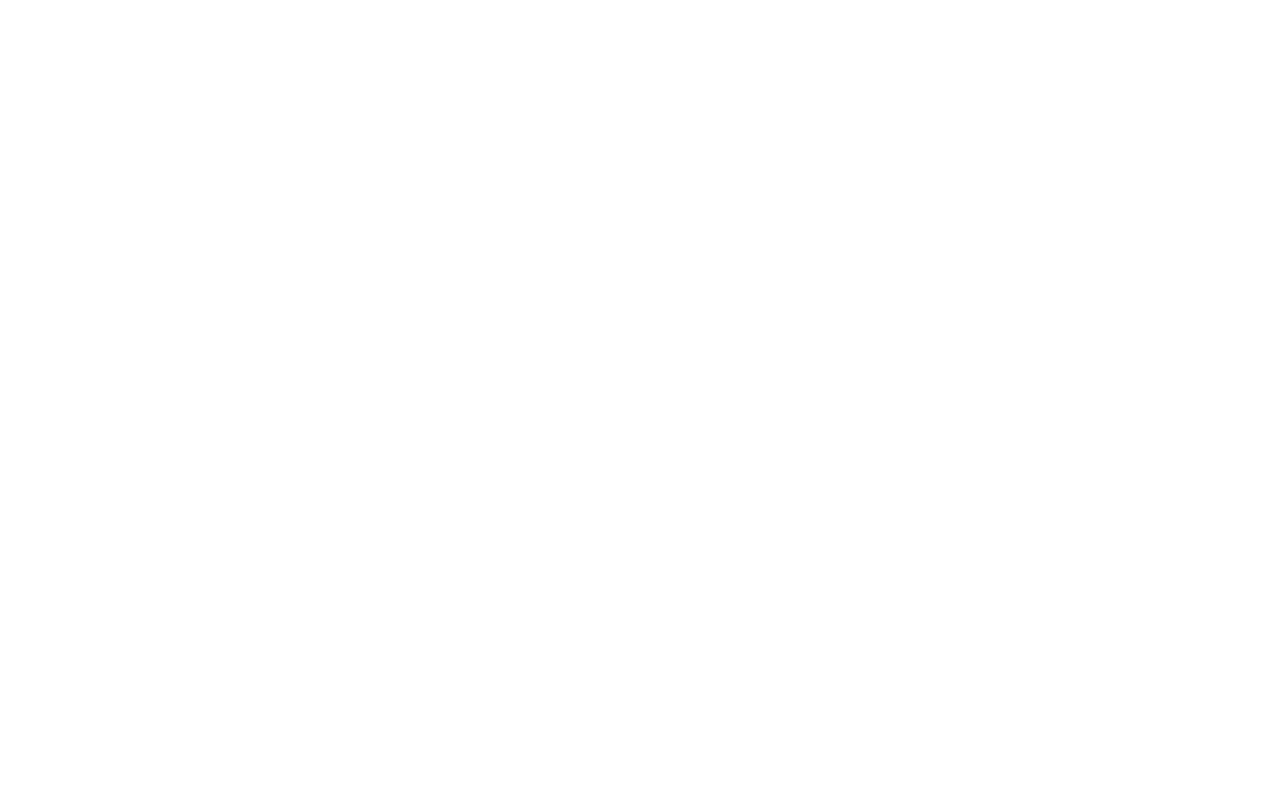
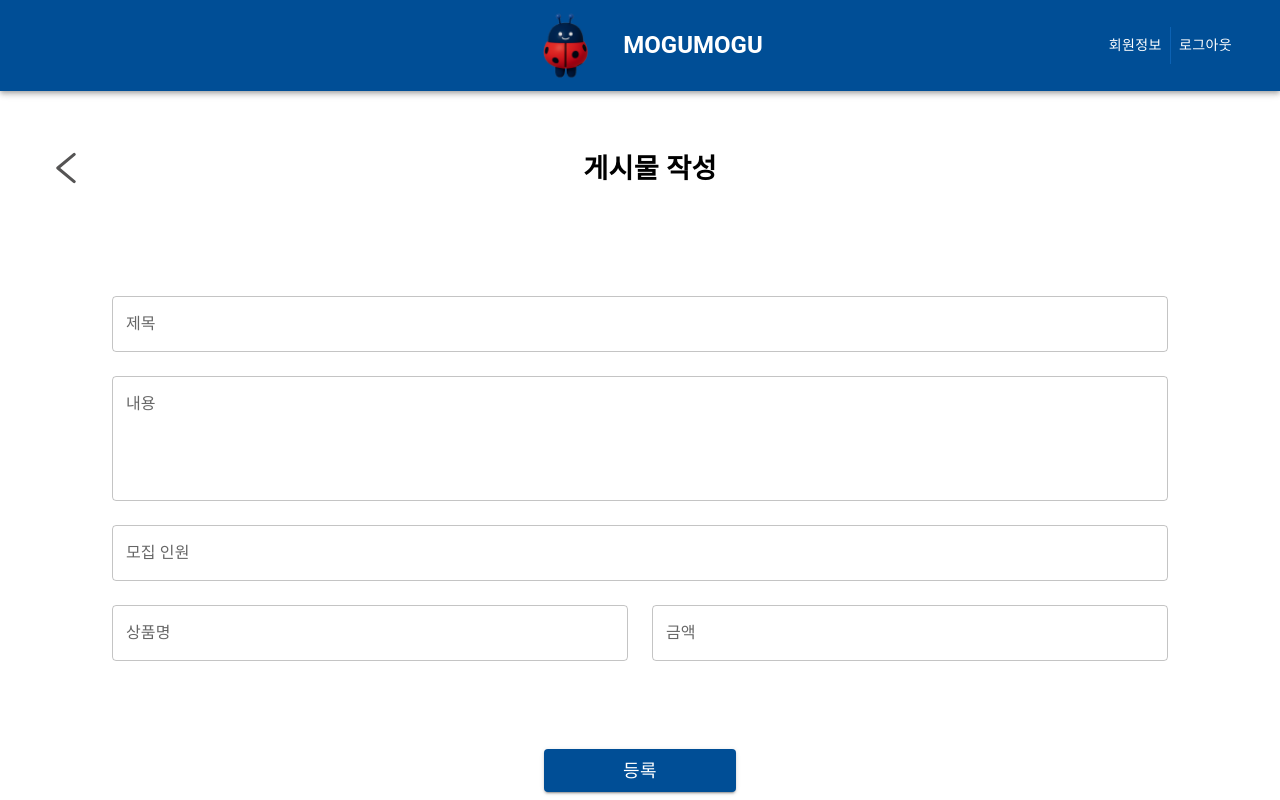
Before and after one commit to jodandan/mogumogu, a React (Create React App) app: page /createpost in a window 1280 px wide. Before the commit this address had no page. Built offline with nearby package versions, Linux system fonts and the light colour scheme.

Commit message:
[feat/Post] 글쓰기 페이지 구현 완료

```diff
--- a/src/App.js
+++ b/src/App.js
@@ -1,14 +1,15 @@
 import React from "react";
 import { Routes, Route } from "react-router-dom";
 
+import Header from "./components/Header/Header";
 
 import SignIn from "./pages/Login/SignIn/SignIn";
 import SignUp from "./pages/Login/SignUp/SignUp";
 import EmailAuth from "./pages/Login/EmailAuth/EmailAuth";
 
-import Header from "./components/Header/Header";
 import MainPage from "./pages/MainPage/MainPage";
 import MemberInfo from "./pages/MemberInfo/MemberInfo";
+import CreatePost from "./pages/CreatePost/CreatePost";
 
 import Note from './pages/Note/Note';
 import Mypage from './pages/Mypage/Mypage';
@@ -20,6 +21,7 @@ import AdminLogin from './pages/AdminLogin/AdminLogin';
 import AdminPost from './pages/Admin/AdminPost/AdminPost';
 import AdminTransaction from './pages/Admin/AdminTransaction/AdminTransaction';
 import AdminMember from './pages/Admin/AdminMember/AdminMember';
+
 function App() {
   return (
     <div className="App">
@@ -29,8 +31,11 @@ function App() {
         <Route path="/" element={<SignIn />} />
         <Route path="/signup" element={<SignUp />} />
         <Route path="/emailauth" element={<EmailAuth />} />
+
         <Route path="/mainpage" element={<><Header/><MainPage /></>} />
         <Route path="/memberinfo" element={<><Header/><MemberInfo /></>} />
+        <Route path="/createpost" element={<><Header/><CreatePost /></>} />
+
 
         <Route path="/note" element={<Note />} />
         <Route path="/note/:noteId" element={<NoteDetailPage notesData={notesData} />} />
--- /dev/null
+++ b/src/pages/CreatePost/CreatePost.js
@@ -0,0 +1,105 @@
+import React from 'react';
+import { Container, Grid, Typography, TextField, Divider, Button } from '@mui/material';
+import { useNavigate } from 'react-router-dom';
+import { ReactComponent as BackbuttonIcon } from "../../assets/Backbutton_icon.svg"
+
+
+
+export default function CreatePost() {
+
+  const navigate = useNavigate();
+
+  const handleBackButtonClick = () => {
+    navigate('/mainpage');
+  };
+
+
+
+  return (
+    <>
+        {/* 글쓰기 페이지 헤더 */}
+        <Grid container alignItems="center" padding="3.5rem">
+      <Grid item >
+        <BackbuttonIcon onClick={handleBackButtonClick} />
+       </Grid>
+        <Grid item xs>
+        <Typography fontWeight="bold" fontSize="1.7rem" align="center">
+          게시물 작성
+        </Typography>
+      </Grid>
+    </Grid>
+
+
+     {/* 텍스트 필드 */}
+      <Container>
+    <Grid container padding="3rem"  spacing={3} >
+
+        <Grid item xs={12}>
+          <TextField
+            id="title"
+            name="title"
+            label="제목"
+            fullWidth
+            autoComplete="shipping address-line1"
+          />
+        </Grid>
+        <Grid item xs={12}>
+          <TextField
+            id="content"
+            name="content"
+            label="내용"
+            fullWidth
+             multiline
+             rows={4}
+          />
+        </Grid>
+        <Grid item xs={12}>
+          <TextField
+            id="capacity"
+            name="capacity"
+            label="모집 인원"
+            fullWidth
+
+          />
+        </Grid>
+        <Grid item xs={12} sm={6}>
+          <TextField
+            id="product"
+            name="product"
+            label="상품명"
+            fullWidth
+            autoComplete="shipping postal-code"
+
+          />
+        </Grid>
+        <Grid item xs={12} sm={6}>
+          <TextField
+            id="price"
+            name="price"
+            label="금액"
+            fullWidth
+
+          />
+
+        </Grid>
+
+        </Grid>
+
+   {/* 확인 버튼 */}
+    <Grid container justifyContent="center" marginTop="2.5rem">
+      <Grid item>
+        <Button
+          style={{ backgroundColor:"#004E96", fontSize: "18px", width: "12rem" }}
+          variant="contained"
+
+        >
+          등록
+        </Button>
+      </Grid>
+    </Grid>
+
+
+      </Container>
+    </>
+  );
+}
```
